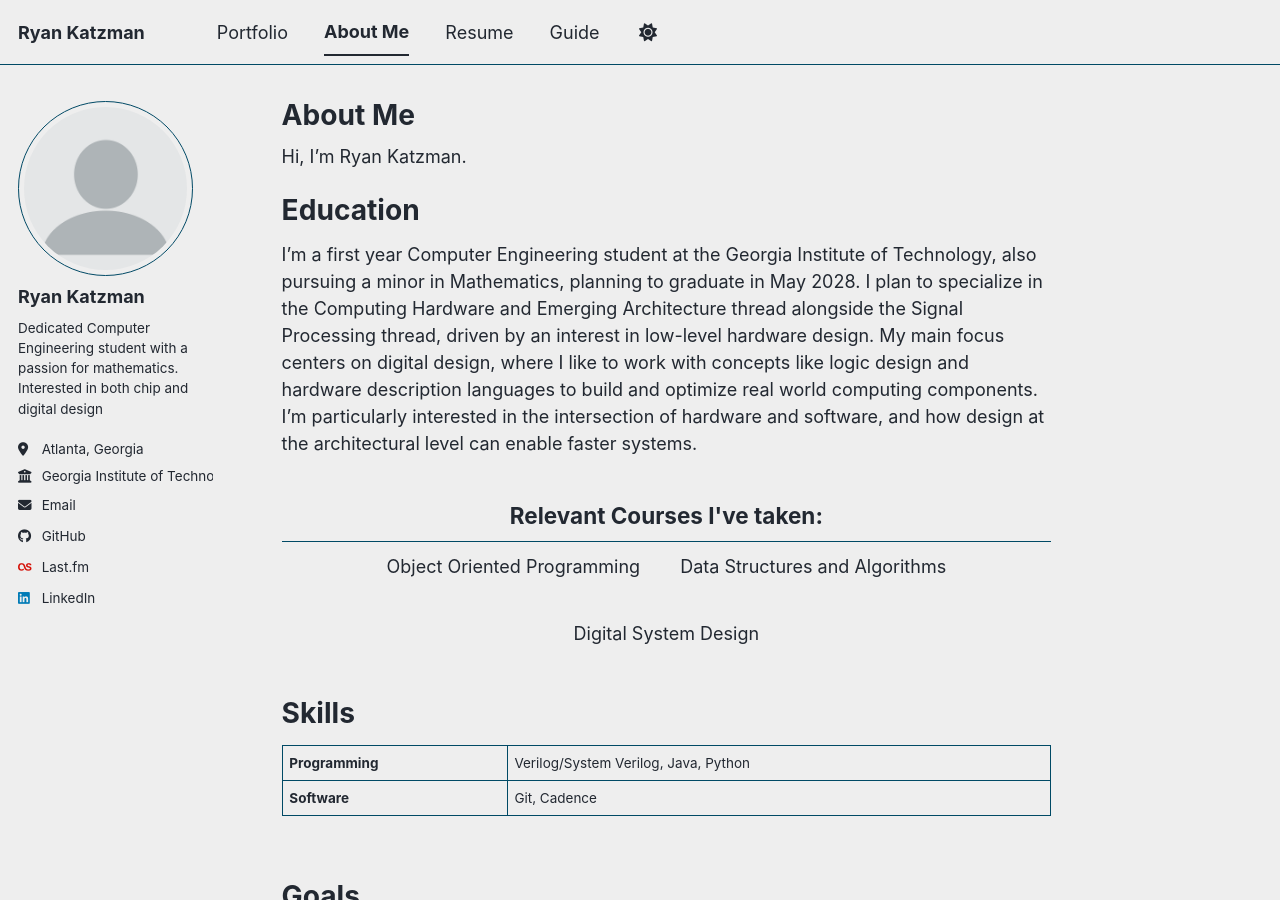
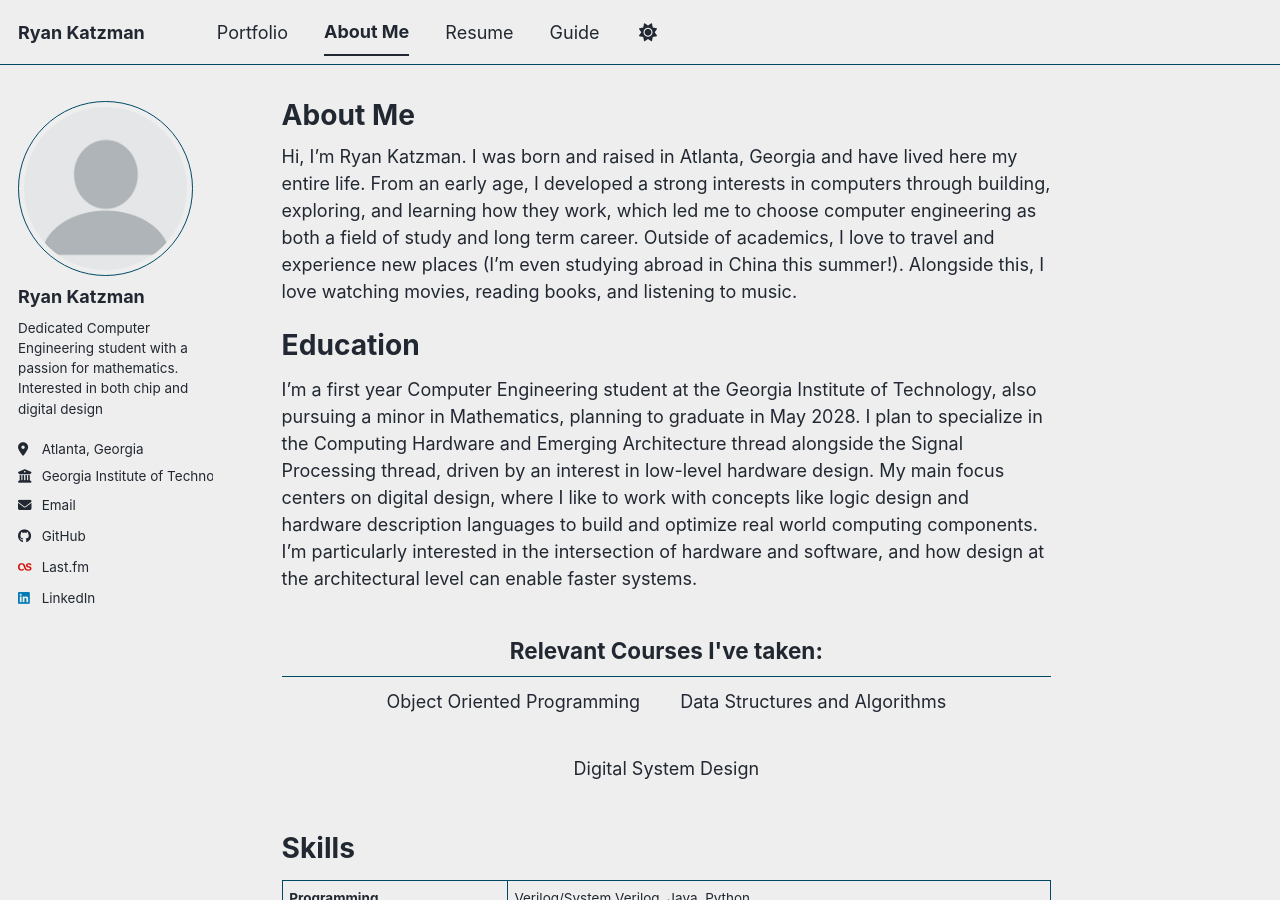
Before and after one commit to ryankatzman/ryankatzman.github.io, a Jekyll site: the page built from _pages/about-me.md, in a window 1280 px wide and 900 px high. Built offline with Jekyll 4.4.1, drawn with Linux system fonts in a browser that asks for light colours; a script bundle is joined from its source files by our own code; library files that are not in the unit come from our copies.

Commit message:
Update about-me.md

```diff
--- a/_pages/about-me.md
+++ b/_pages/about-me.md
@@ -7,7 +7,8 @@ redirect_from:
   - about-me.html
 ---
 
-Hi, I'm Ryan Katzman.
+Hi, I'm Ryan Katzman. I was born and raised in Atlanta, Georgia and have lived here my entire life. From an early age, I developed a strong interests in computers through building, exploring, and learning how they work, which led me to choose computer engineering as both a field of study and long term career.
+Outside of academics, I love to travel and experience new places (I'm even studying abroad in China this summer!). Alongside this, I love watching movies, reading books, and listening to music.
 
 # Education
 
```
